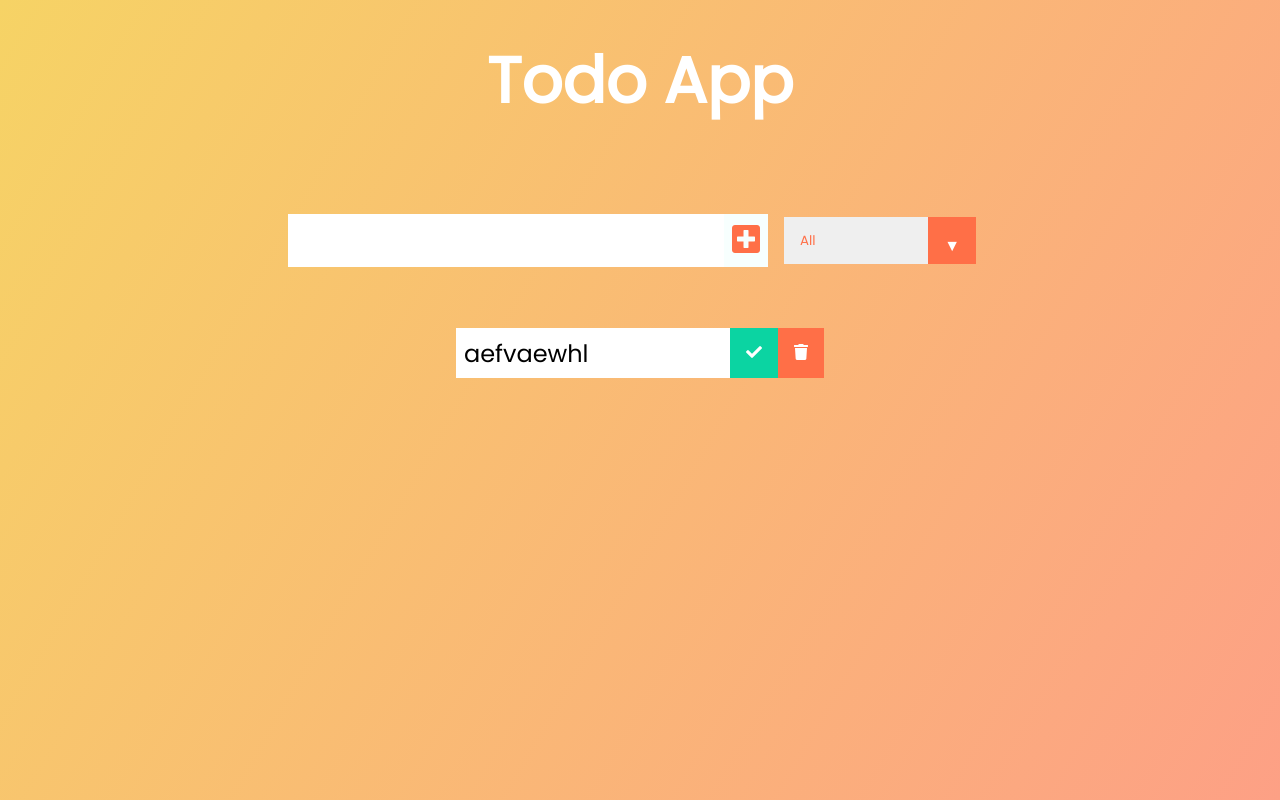
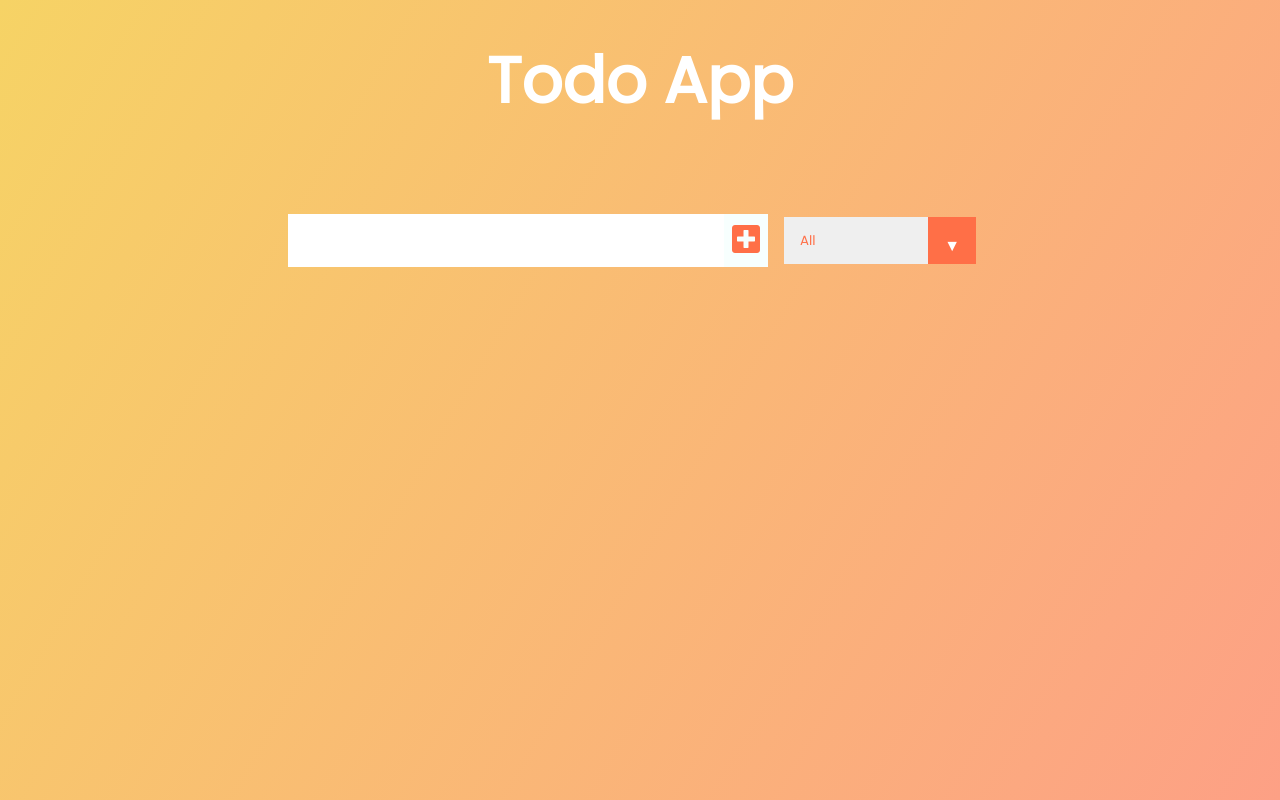
Before and after one commit to Ozgur2096/react-todo-app, a React (Create React App) app: page / in a window 1280 px wide. Built offline with nearby package versions, Linux system fonts and the light colour scheme.

Commit message:
deleteHandler and completeHandler functions added

```diff
--- a/src/App.js
+++ b/src/App.js
@@ -12,7 +12,7 @@
         <h1>Todo App</h1>
       </header>
       <Form todos={todos} setTodos={setTodos} />
-      <TodoList />
+      <TodoList todos={todos} setTodos={setTodos} />
     </div>
   );
 }
--- a/src/components/Form.js
+++ b/src/components/Form.js
@@ -16,7 +16,6 @@
       ]);
     }
     setInputText('');
-    console.log(todos);
   };
 
   return (
--- a/src/components/Todo.js
+++ b/src/components/Todo.js
@@ -1,13 +1,39 @@
 import React from 'react';
 
-export const Todo = () => {
+export const Todo = ({ todo, todos, setTodos }) => {
+  const deleteHandler = () => {
+    setTodos(todos.filter(el => el.id !== todo.id));
+  };
+
+  const completeHandler = () => {
+    setTodos(
+      todos.map(el => {
+        if (el.id === todo.id) {
+          return { ...el, completed: !el.completed };
+        } else return { ...el };
+      })
+    );
+  };
+
   return (
     <div className='todo'>
-      <li className='todo-item'>aefvaewhl</li>
-      <button className='complete-btn'>
+      <li className={`todo-item ${todo.completed ? 'completed' : ''}`}>
+        {todo.text}
+      </li>
+      <button
+        className='complete-btn'
+        onClick={() => {
+          completeHandler();
+        }}
+      >
         <i className='fas fa-check'></i>
       </button>
-      <button className='trash-btn'>
+      <button
+        className='trash-btn'
+        onClick={() => {
+          deleteHandler();
+        }}
+      >
         <i className='fas fa-trash'></i>
       </button>
     </div>
--- a/src/components/TodoList.js
+++ b/src/components/TodoList.js
@@ -1,11 +1,13 @@
 import React from 'react';
 import { Todo } from './Todo';
 
-export const TodoList = () => {
+export const TodoList = ({ todos, setTodos }) => {
   return (
     <div className='todo-container'>
       <ul className='todo-list'>
-        <Todo />
+        {todos.map(todo => (
+          <Todo key={todo.id} todo={todo} todos={todos} setTodos={setTodos} />
+        ))}
       </ul>
     </div>
   );
```
